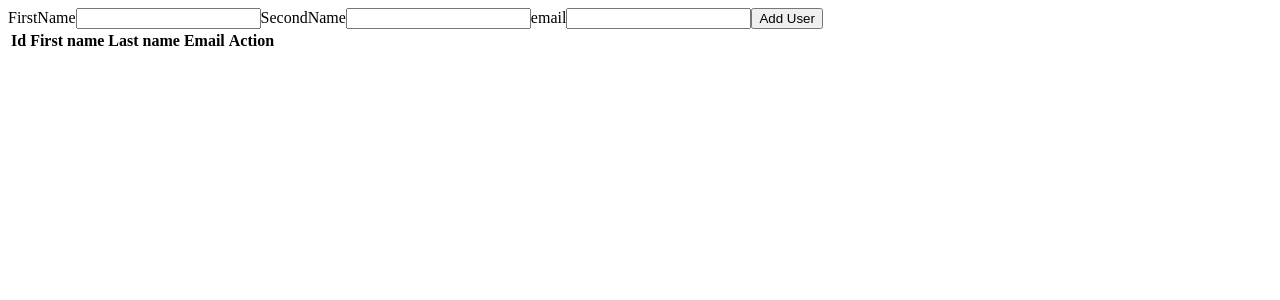
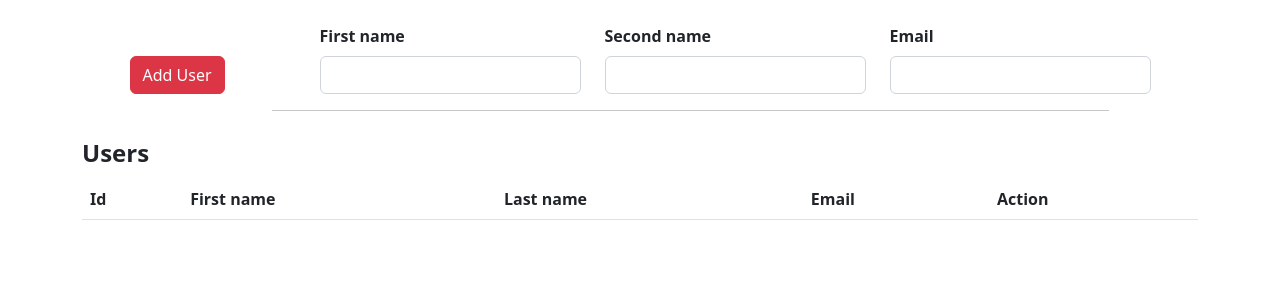
Before and after one commit to Rus203/react-basics, a React (Create React App) app: page / in a window 1280 px wide. Shown: the top 300 px of the page. Built offline with nearby package versions, Linux system fonts and the light colour scheme.

Commit message:
feat: add styles (via bootstra) to the project

```diff
--- a/package.json
+++ b/package.json
@@ -6,6 +6,7 @@
     "@testing-library/jest-dom": "^5.16.5",
     "@testing-library/react": "^13.4.0",
     "@testing-library/user-event": "^13.5.0",
+    "bootstrap": "^5.2.2",
     "prop-types": "^15.8.1",
     "react": "^18.2.0",
     "react-dom": "^18.2.0",
--- a/src/Components/App.jsx
+++ b/src/Components/App.jsx
@@ -3,6 +3,9 @@ import PropTypes from "prop-types";
 
 import Form from "./Form";
 import Table from "./Table/index";
+
+import "bootstrap/dist/css/bootstrap.min.css";
+import "bootstrap/dist/js/bootstrap.bundle.min.js";
 
 class App extends Component {
   constructor(props) {
@@ -15,26 +18,27 @@ class App extends Component {
 
   addUser(newUser) {
     newUser.id = this.state.counter;
-    const users = [
-      ...this.state.users,
-      newUser,
-    ];
+    const users = [...this.state.users, newUser];
 
     this.setState({ users, counter: newUser.id + 1 });
   }
 
   removeUser(id) {
     const users = this.state.users.filter((element) => element.id !== id);
-    this.setState({users});
+    this.setState({ users });
   }
 
   render() {
     return (
-      <div className="react-application">
+      <div className="container mt-4">
         <div className="form">
           <Form onAdd={this.addUser} />
+
         </div>
-        <Table onDelete={this.removeUser} users={this.state.users} />
+      <hr style={{width: "75%", marginLeft: "17%", float: "center"}}/>
+        <div>
+          <Table onDelete={this.removeUser} users={this.state.users} />
+        </div>
       </div>
     );
   }
--- a/src/Components/Form.jsx
+++ b/src/Components/Form.jsx
@@ -15,26 +15,40 @@ const Form = ({ onAdd }) => {
   };
 
   return (
-    <form onSubmit={onSubmit}>
-      <label>
-        FirstName
-        <input type="text" name="firstName" required />
-      </label>
-      <label>
-        SecondName
-        <input type="text" name="lastName" required />
-      </label>
-      <label>
-        email
-        <input type="email" name="email" required />
-      </label>
-      <input type="submit" value="Add User" />
+    <form
+      className="row align-items-end justify-content-center"
+      onSubmit={onSubmit}
+    >
+      <div className="col-md-2">
+        <input className="btn btn-danger" type="submit" value="Add User" />
+      </div>
+
+      <div className="col-md-3  ">
+        <label className="form-label fw-bold" for="firstName">
+          First name
+        </label>
+        <input className="form-control" type="text" name="firstName" required />
+      </div>
+
+      <div className="col-md-3">
+        <label className="form-label fw-bold" for="lastName">
+          Second name
+        </label>
+        <input className="form-control" type="text" name="lastName" required />
+      </div>
+
+      <div className="col-md-3">
+        <label className="form-label fw-bold" for="email">
+          Email
+        </label>
+        <input className="form-control" type="email" name="email" required />
+      </div>
     </form>
   );
 };
 
 Form.propTypes = {
   onAdd: PropTypes.func,
-}
+};
 
 export default Form;
--- a/src/Components/Table/Tbody.jsx
+++ b/src/Components/Table/Tbody.jsx
@@ -11,7 +11,7 @@ const Tbody = ({ users, onDelete }) => {
           <td>{item.lastName}</td>
           <td>{item.email}</td>
           <td>
-            <button onClick={() => onDelete(item.id)}>Delete</button>
+            <button className="btn btn-danger" onClick={() => onDelete(item.id)}>Delete</button>
           </td>
         </tr>
       ))}
--- a/src/Components/Table/Thead.jsx
+++ b/src/Components/Table/Thead.jsx
@@ -1,3 +1,5 @@
+import react from "react";
+
 const Thead = () => {
   return (
     <thead>
--- a/src/Components/Table/index.jsx
+++ b/src/Components/Table/index.jsx
@@ -6,12 +6,11 @@ import Tbody from "./Tbody";
 
 const Table = ({ users, onDelete }) => {
   return (
-    <div className="table">
-      <table>
-        <Thead />
-        <Tbody users={users} onDelete={onDelete} />
-      </table>
-    </div>
+    <table className="table table-striped caption-top">
+      <caption className="fs-4 fw-bold text-dark">Users</caption>
+      <Thead />
+      <Tbody users={users} onDelete={onDelete} />
+    </table>
   );
 };
 
--- a/src/index.js
+++ b/src/index.js
@@ -9,7 +9,3 @@ root.render(
     <App />
   </React.StrictMode>
 );
-
-// If you want to start measuring performance in your app, pass a function
-// to log results (for example: reportWebVitals(console.log))
-// or send to an analytics endpoint. Learn more: https://bit.ly/CRA-vitals
```
Also changed, not shown: public/index.html (+0 -23 lines), src/Components/Table.jsx (deleted), 2 other files (tests, documents, lock files or other folders).
